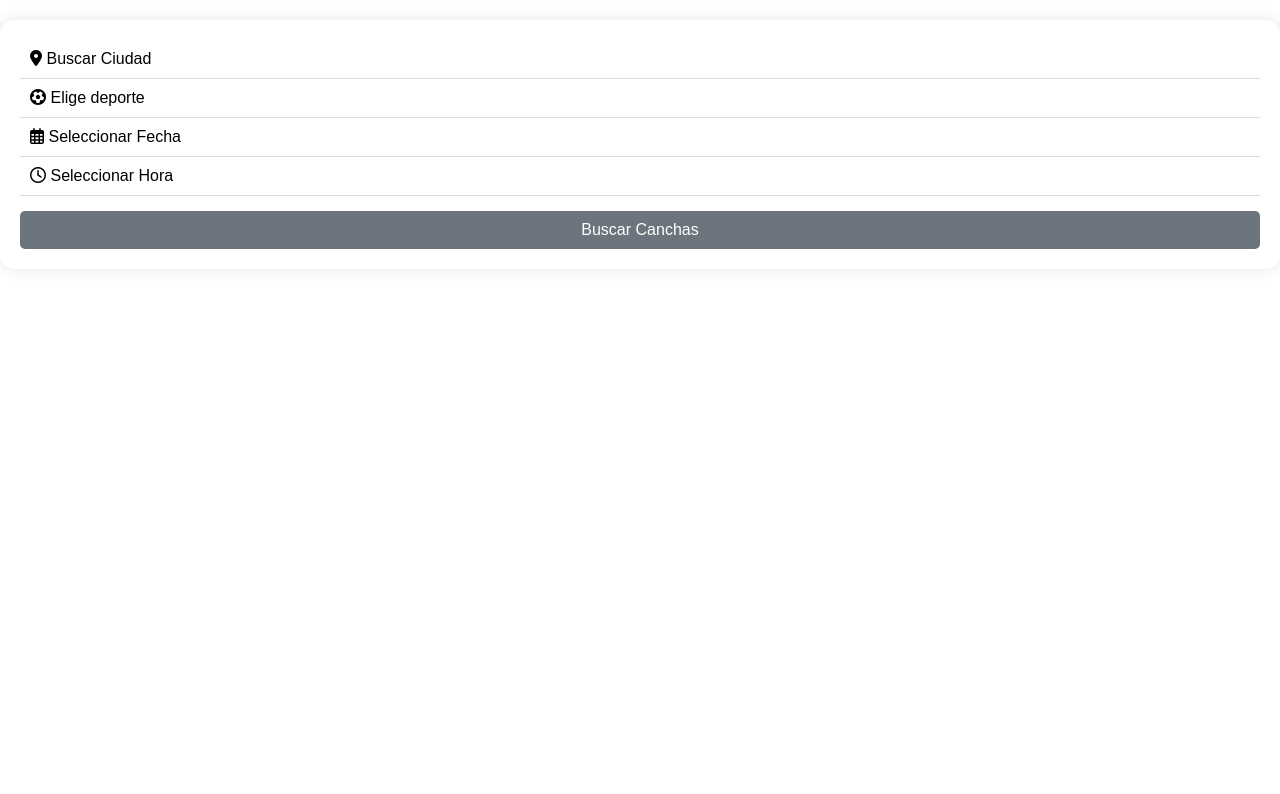
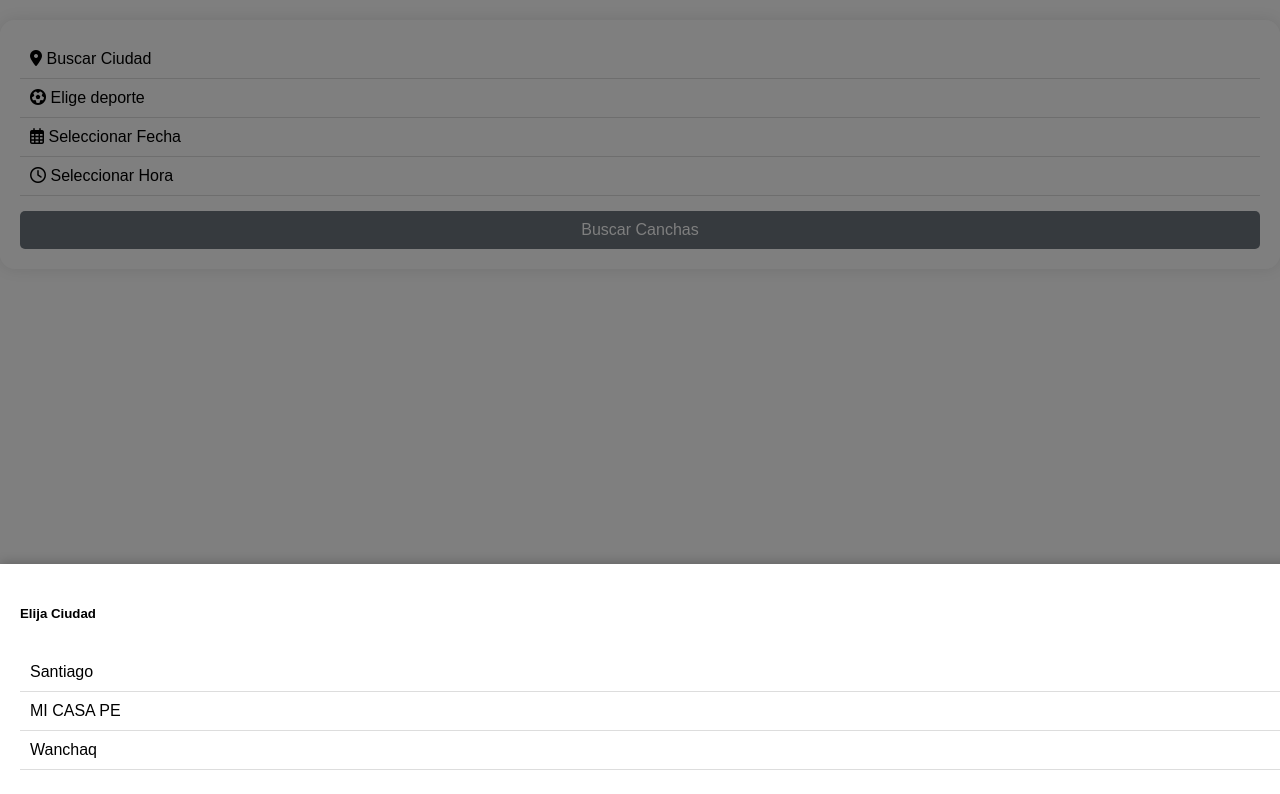
Before and after one commit to nunacrea/nunaca, a plain HTML site: page index.html in a window 1280 px wide. Both pictures are taken after a click on the element "Buscar Ciudad". Drawn offline with Linux system fonts and the light colour scheme.

Commit message:
Add files via upload

```diff
--- a/index.html
+++ b/index.html
@@ -140,6 +140,19 @@
         </div>
 
         <button id="search-button" class="btn-custom" disabled>Buscar Canchas</button>
+    </div>
+
+    <!-- Modal de Ciudad -->
+    <div id="district-modal" class="modal-bottom">
+        <div class="modal-header">
+            <h5>Elija Ciudad</h5>
+            <button class="modal-close" onclick="closeModal()">×</button>
+        </div>
+        <div class="modal-content">
+            <div class="option" onclick="saveSelection('district', 'Ciudad 1')">Santiago</div>
+            <div class="option" onclick="saveSelection('district', 'Ciudad 2')">MI CASA PE</div>
+            <div class="option" onclick="saveSelection('district', 'Ciudad 3')">Wanchaq</div>
+        </div>
     </div>
 
     <!-- Modal de Fútbol -->
```
